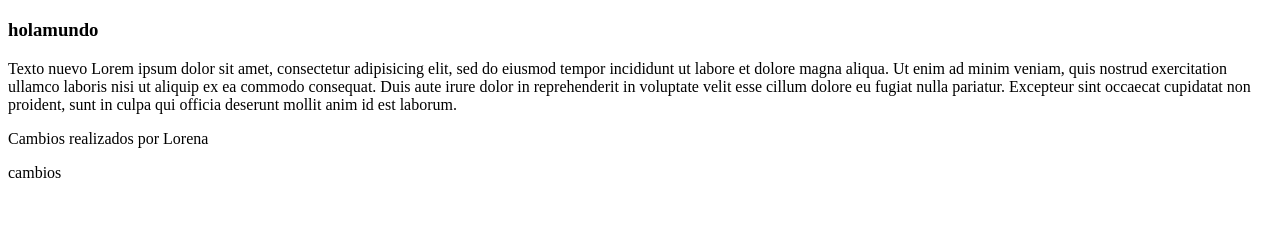
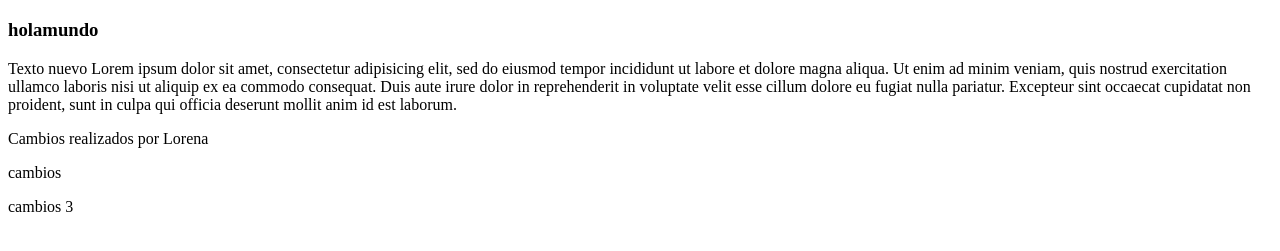
Before and after one commit to CristianTayan/ClaseOptaII19Abril, a plain HTML site: page index.html in a window 1280 px wide. Shown: the part 61-312 px from the top of the page. Drawn offline with Linux system fonts and the light colour scheme.

Commit message:
cambio 3

```diff
--- a/index.html
+++ b/index.html
@@ -15,13 +15,10 @@
 <p>
 Cambios realizados por Lorena</p>
 
-
-
-
-
-
 <p>
 cambios </p>
+<p>
+cambios 3</p>
 
 </body>
 </html>
```
